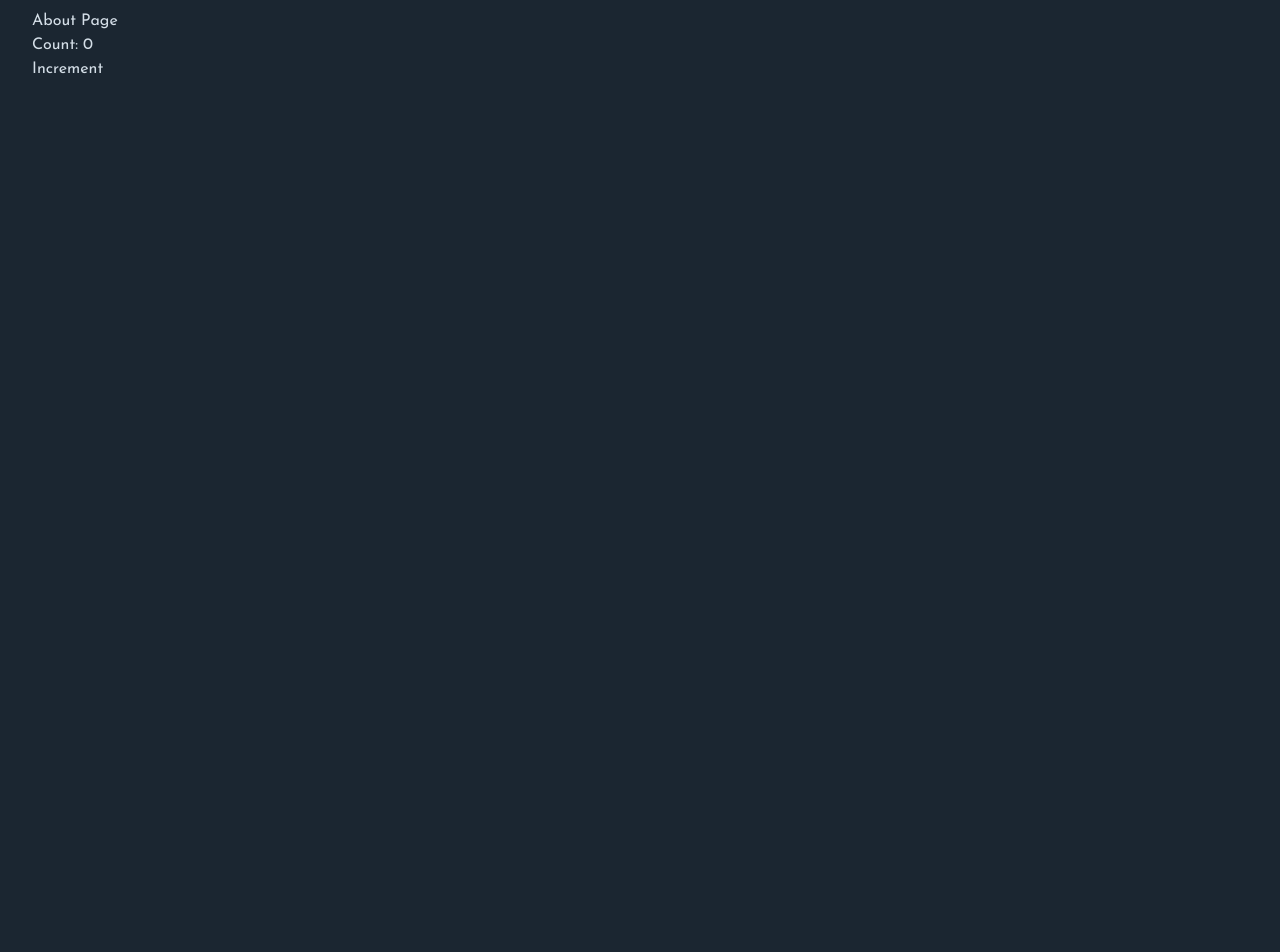
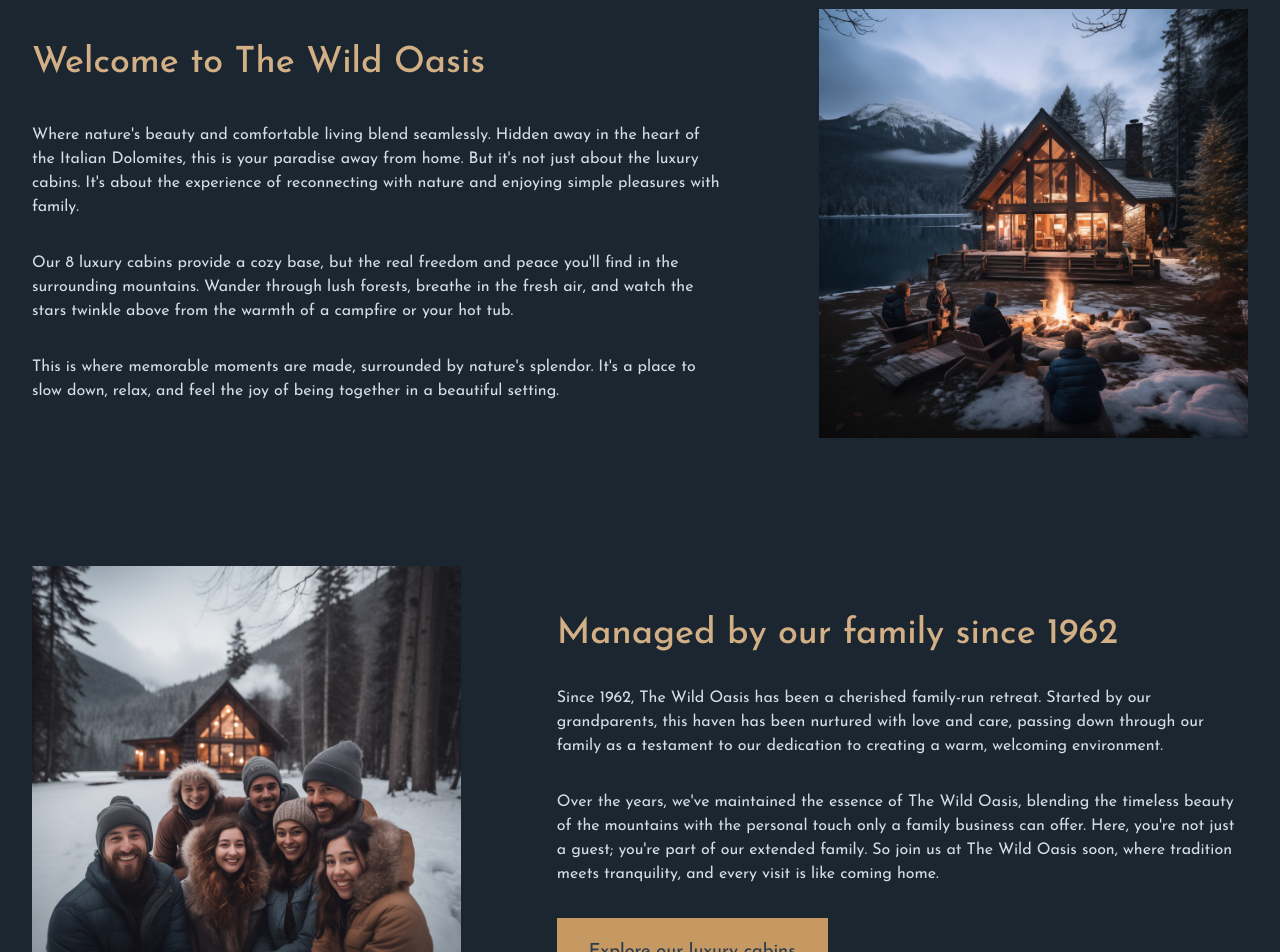
Before and after one commit to layekmia/The-wild-oasis-website, a Next.js app: page /about in a window 1280 px wide. Shown: the part 140-1092 px from the top of the page. Before the commit the page ends 800 px from the top, so only its background shows below. Built offline with nearby package versions, Linux system fonts and the light colour scheme.

Commit message:
created aobut page

```diff
--- a/src/app/about/page.tsx
+++ b/src/app/about/page.tsx
@@ -1,5 +1,7 @@
-import Counter from "../../components/Counter";
-
+import Image from "next/image";
+import about1 from "../../../public/about-1.jpg";
+import about2 from "../../../public/about-2.jpg";
+import Link from "next/link";
 
 export const metadata = {
   title: "About",
@@ -7,10 +9,82 @@
 };
 
 export default async function Page() {
+  return (
+    <div className="grid grid-cols-1 gap-y-10 md:grid-cols-5 md:gap-x-24 md:gap-y-32 text-md items-center">
+      {/* First content block */}
+      <div className="col-span-3 order-1 md:order-1">
+        <h2 className="text-4xl mb-10 text-accent-400 font-medium">
+          Welcome to The Wild Oasis
+        </h2>
+        <p className="mt-8">
+          Where nature's beauty and comfortable living blend seamlessly. Hidden
+          away in the heart of the Italian Dolomites, this is your paradise away
+          from home. But it's not just about the luxury cabins. It's about the
+          experience of reconnecting with nature and enjoying simple pleasures
+          with family.
+        </p>
+        <p className="mt-8">
+          Our 8 luxury cabins provide a cozy base, but the real freedom and
+          peace you'll find in the surrounding mountains. Wander through lush
+          forests, breathe in the fresh air, and watch the stars twinkle above
+          from the warmth of a campfire or your hot tub.
+        </p>
+        <p className="mt-8">
+          This is where memorable moments are made, surrounded by nature's
+          splendor. It's a place to slow down, relax, and feel the joy of being
+          together in a beautiful setting.
+        </p>
+      </div>
 
-  return (
-    <div>About  Page
-      <Counter/>
+      {/* First image */}
+      <div className="relative aspect-square col-span-2 order-2 md:order-2">
+        <Image
+          src={about1}
+          alt="About The Wild Oasis"
+          className="object-cover"
+          fill
+        />
+      </div>
+
+      {/* Second image */}
+      <div className="relative aspect-square col-span-2 order-4 md:order-3">
+        <Image
+          src={about2}
+          alt="About The Wild Oasis"
+          className="object-cover"
+          fill
+        />
+      </div>
+
+      {/* Second content block */}
+      <div className="col-span-3 order-3 md:order-4">
+        <h2 className="text-4xl mt-10 text-accent-400 font-medium">
+          Managed by our family since 1962
+        </h2>
+        <p className="mt-8">
+          Since 1962, The Wild Oasis has been a cherished family-run retreat.
+          Started by our grandparents, this haven has been nurtured with love
+          and care, passing down through our family as a testament to our
+          dedication to creating a warm, welcoming environment.
+        </p>
+        <p className="mt-8">
+          Over the years, we've maintained the essence of The Wild Oasis,
+          blending the timeless beauty of the mountains with the personal touch
+          only a family business can offer. Here, you're not just a guest;
+          you're part of our extended family. So join us at The Wild Oasis soon,
+          where tradition meets tranquility, and every visit is like coming
+          home.
+        </p>
+
+        <div className="mt-8">
+          <Link
+            href="/cabins"
+            className="inline-block bg-accent-500 py-5 px-8 text-primary-800 text-lg font-medium"
+          >
+            Explore our luxury cabins
+          </Link>
+        </div>
+      </div>
     </div>
-  )
+  );
 }
--- a/src/components/Counter.tsx
+++ /dev/null
@@ -1,14 +0,0 @@
-'use client';
-
-import { useState } from "react";
-
-export default function Counter() {
-  const [count, setCount] = useState(0);
-
-  return (
-    <div>
-      <p>Count: {count}</p>
-      <button onClick={() => setCount(count + 1)}>Increment</button>
-    </div>
-  );
-}
```
